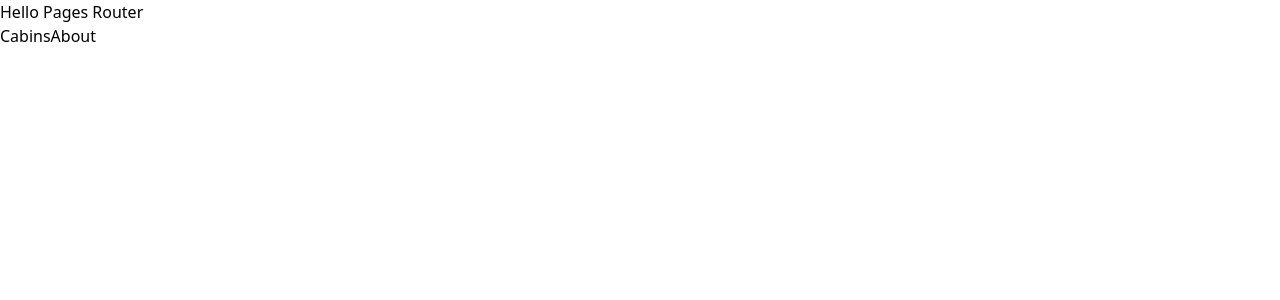
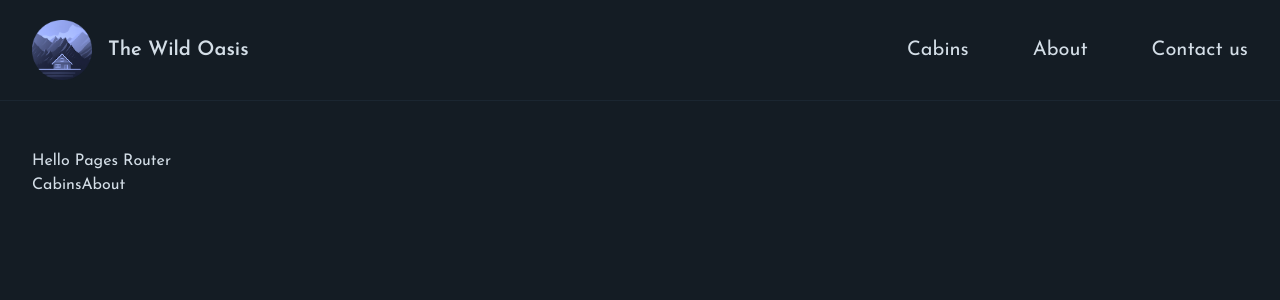
Before and after one commit to erhanertem/Exercise_Website-next-js-pages-router, a Next.js app: page / in a window 1280 px wide. Shown: the top 300 px of the page. Built offline with nearby package versions, Linux system fonts and the light colour scheme.

Commit message:
Create a layout page @ root level

```diff
--- a/pages/_app.js
+++ b/pages/_app.js
@@ -1,5 +1,26 @@
 import "@/styles/globals.css";
+import Navigation from "@/components/Navigation";
+import Header from "@/components/Header";
 
+import { Josefin_Sans } from "next/font/google";
+
+const josefin = Josefin_Sans({
+  subsets: ["latin"],
+  display: "swap",
+});
 export default function App({ Component, pageProps }) {
-  return <Component {...pageProps} />;
+  return (
+    <div
+      className={`${josefin.className} antialiased bg-primary-950 text-primary-100 min-h-screen flex flex-col relative`}>
+      <Header />
+
+      <div className='flex-1 px-8 py-12 grid'>
+        <main className='max-w-7xl mx-auto w-full'>
+          {/* CONTENT GOES HERE */}
+          {/* NOTE: IN APP ROUTER WE HAVE USED CHILDREN PROP. HERE WE USE THIS SPECIAL COMPONENT */}
+          <Component {...pageProps} />
+        </main>
+      </div>
+    </div>
+  );
 }
--- a/pages/_document.js
+++ b/pages/_document.js
@@ -1,10 +1,12 @@
+// APPLIED BEHIND THE SCENE. COULD BE DELETED.
+
 import { Html, Head, Main, NextScript } from "next/document";
 
 export default function Document() {
   return (
-    <Html lang="en">
+    <Html lang='en'>
       <Head />
-      <body className="antialiased">
+      <body className='antialiased'>
         <Main />
         <NextScript />
       </body>
```
Also changed, not shown: starter/pages/root-layout.js (deleted, +0 -26 lines), 1 other file (tests, documents, lock files or other folders).
